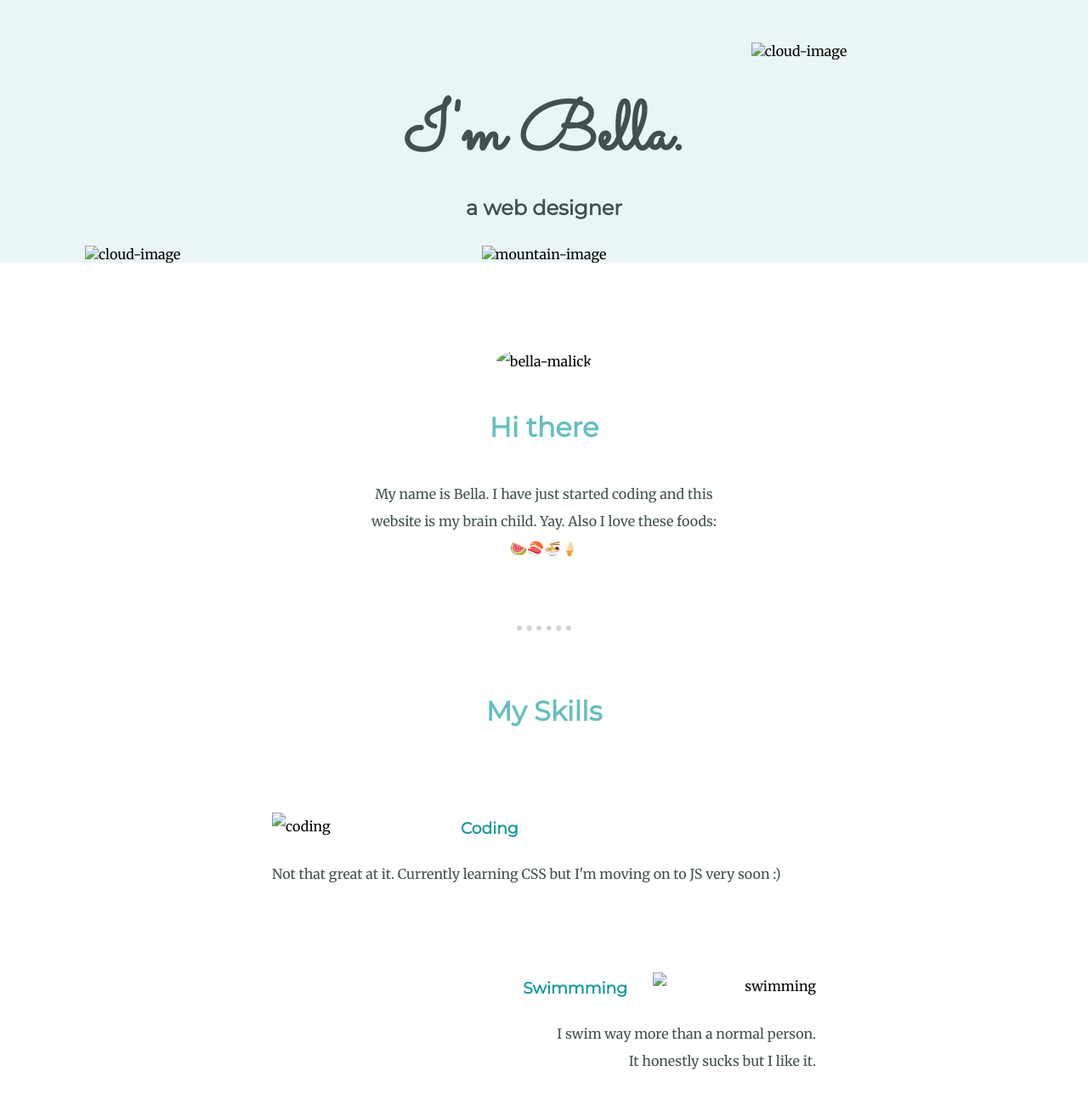
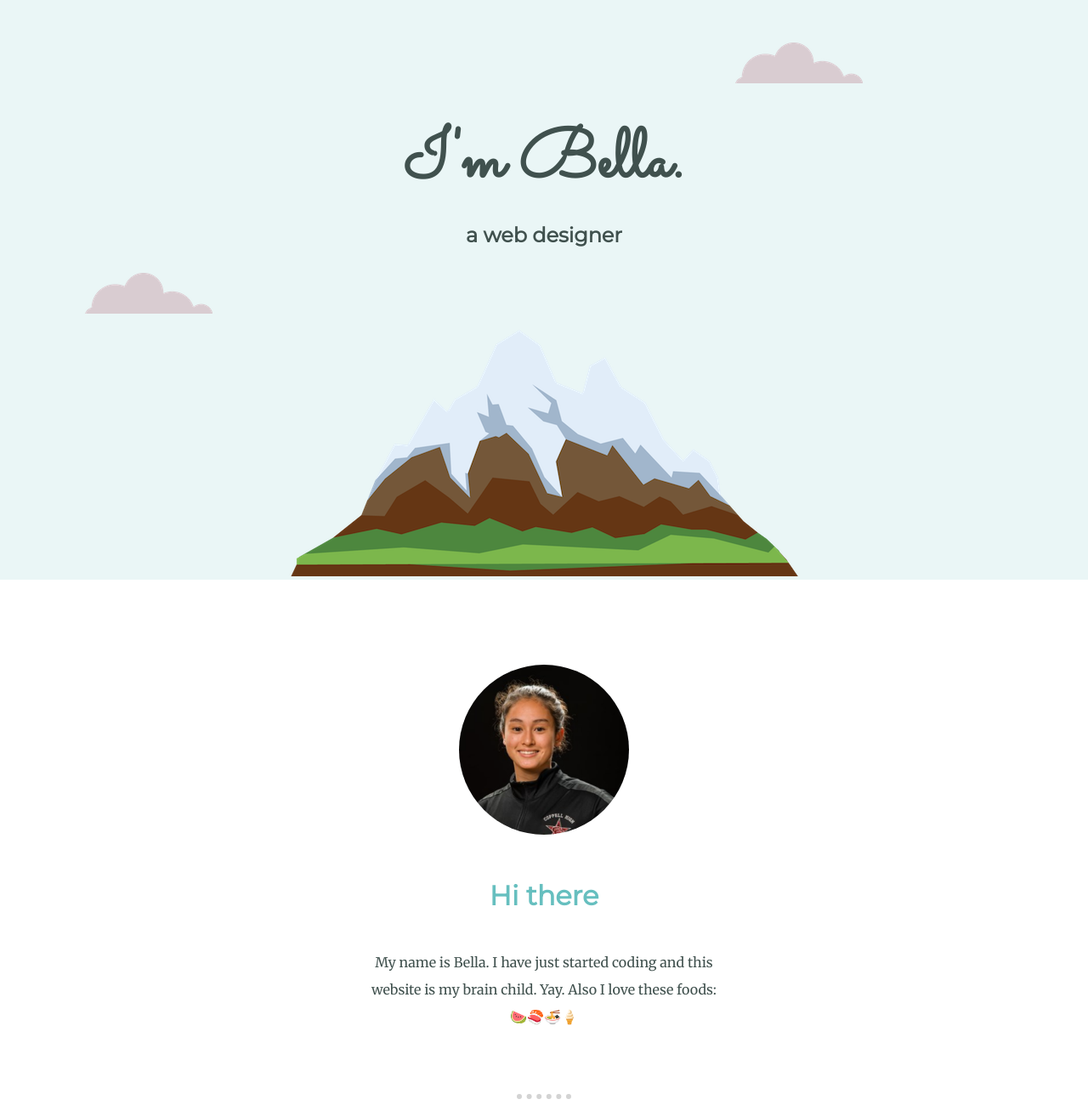
Before and after one commit to belamalik/CSS-site, a plain HTML site: page index.html in a window 1280 px wide. Shown: the top 1300 px of the page at 85% size. Drawn offline with Linux system fonts and the light colour scheme; files that its build step writes are made by us from their sources.

Commit message:
Update index.html

```diff
--- a/index.html
+++ b/index.html
@@ -12,16 +12,16 @@
 <body>
   <!----------home image---------->
   <div class="top-container">
-    <img class="top-cloud" src="images/cloud.png" alt="cloud-image">
+    <img class="top-cloud" src="cloud.png" alt="cloud-image">
     <h1>I'm Bella.</h1>
     <h2 id="web-designer">a web designer</h2>
-    <img class="bottom-cloud" src="images/cloud.png" alt="cloud-image">
-    <img class="mountain" src="images/mountain.png" alt="mountain-image">
+    <img class="bottom-cloud" src="cloud.png" alt="cloud-image">
+    <img class="mountain" src="mountain.png" alt="mountain-image">
   </div>
   <!----------hello---------->
   <div class="middle-container">
     <div class="profile">
-      <img class="profile-image" src="images/profile-pic.png" alt="bella-malick">
+      <img class="profile-image" src="profile-pic.png" alt="bella-malick">
       <h2> Hi there</h2>
       <p id="intro">My name is Bella. I have just started coding and this website is my brain child. Yay. Also I love these foods: 🍉🍣🍜🍦</p>
     </div>
@@ -30,12 +30,12 @@
     <div class="skills">
       <h2>My Skills</h2>
       <div class="skill-row-1">
-        <img class="coding-skill" src="images/coding-skill.png" alt="coding">
+        <img class="coding-skill" src="coding-skill.png" alt="coding">
         <h3>Coding</h3>
         <p>Not that great at it. Currently learning CSS but I'm moving on to JS very soon :)</p>
       </div>
       <div class="skill-row-2">
-        <img class="swimming-skill" src="images/swimming-skill.png" alt="swimming">
+        <img class="swimming-skill" src="swimming-skill.png" alt="swimming">
         <h3>Swimmming</h3>
         <p id=swimming-paragraph>I swim way more than a normal person. <br> It honestly sucks but I like it.</p>
       </div>
```
